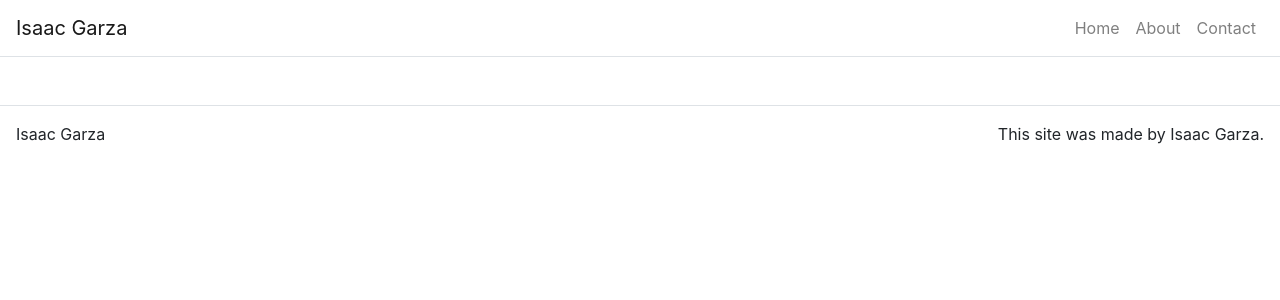
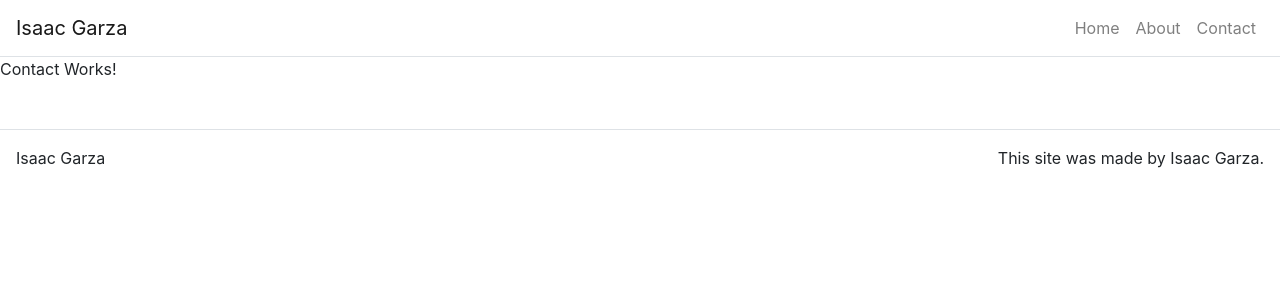
Before and after one commit to Isaac-Garza/Isaac-Garza.github.io, a React (Create React App) app: page /contact in a window 1280 px wide. Shown: the top 300 px of the page. Built offline with nearby package versions, Linux system fonts and the light colour scheme.

Commit message:
Route Linked

```diff
--- a/src/App.js
+++ b/src/App.js
@@ -6,6 +6,9 @@ import Navbar from 'react-bootstrap/Navbar';
 import Nav from 'react-bootstrap/Nav';
 
 import Footer from './components/Footer';
+import HomePage from './pages/HomePage';
+import AboutPage from './pages/AboutPage';
+import ContactPage from './pages/ContactPage';
 
 class App extends React.Component {
 
@@ -45,12 +48,15 @@ class App extends React.Component {
             <Navbar.Collapse id="navbar-toggle">
               <Nav className="ml-auto">
                 <Link className="nav-link" to="/">Home</Link>
-                <Link className="nav-link" to="/">About</Link>
-                <Link className="nav-link" to="/">Contact</Link>
-
+                <Link className="nav-link" to="/about">About</Link>
+                <Link className="nav-link" to="/contact">Contact</Link>
               </Nav>
             </Navbar.Collapse>
           </Navbar>
+
+          <Route path="/" exact render={() => <HomePage title={this.state.home.title} subTitle={this.state.home.subTitle} text={this.state.home.text} />} />
+          <Route path="/about" render={() => <AboutPage title={this.state.about.title} />} />
+          <Route path="/contact" render={() => <ContactPage title={this.state.contact.title} />} />
 
           {/* <div style={{height:'100vh'}}></div> */}
           <Footer />
--- /dev/null
+++ b/src/pages/AboutPage.js
@@ -0,0 +1,12 @@
+import React from 'react';
+
+function AboutPage(props) {
+
+    return(
+        <p>
+            About Works!
+        </p>
+    );
+}
+
+export default AboutPage;
--- /dev/null
+++ b/src/pages/ContactPage.js
@@ -0,0 +1,12 @@
+import React from 'react';
+
+function ContactPage(props) {
+
+    return(
+        <p>
+            Contact Works!
+        </p>
+    );
+}
+
+export default ContactPage;
--- a/src/pages/HomePage.js
+++ b/src/pages/HomePage.js
@@ -8,3 +8,5 @@ function HomePage(props) {
         </p>
     );
 }
+
+export default HomePage;
```
